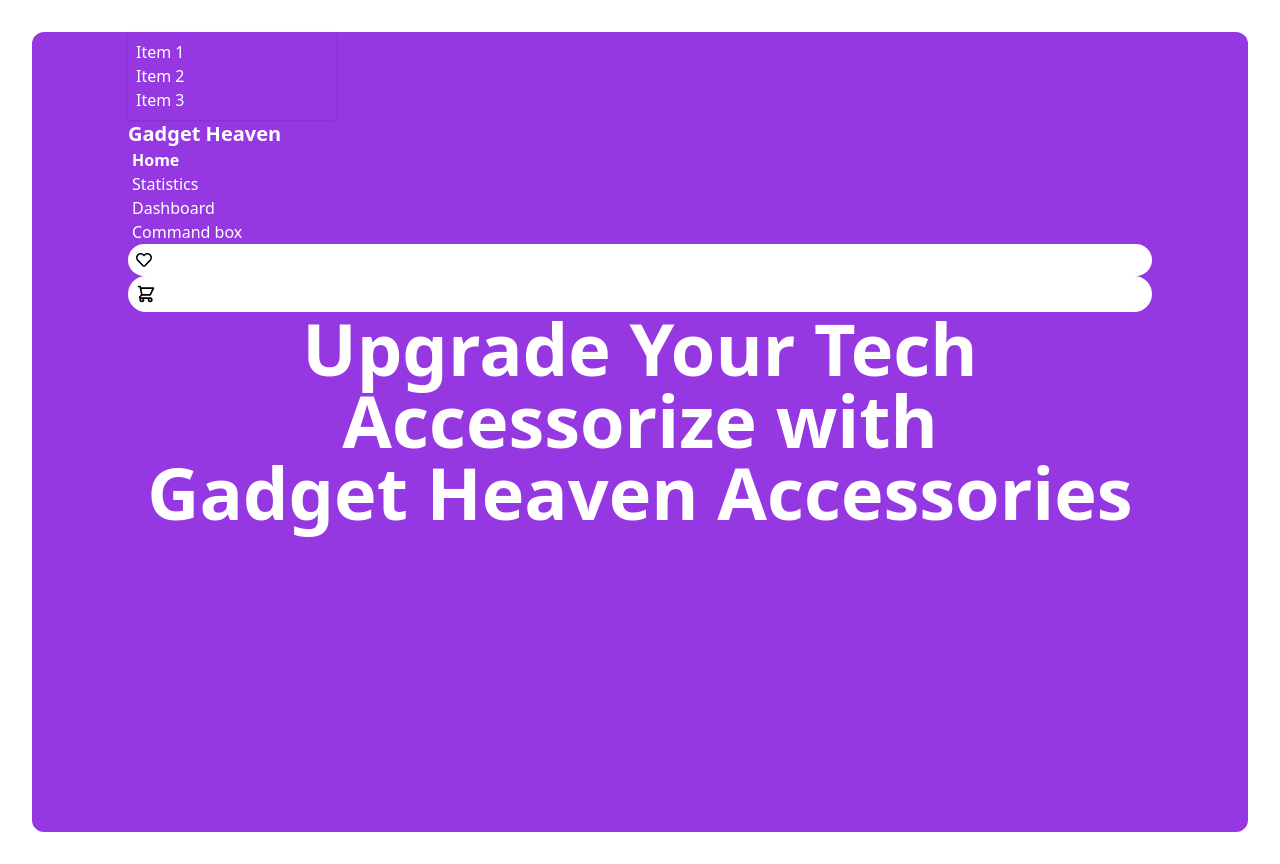
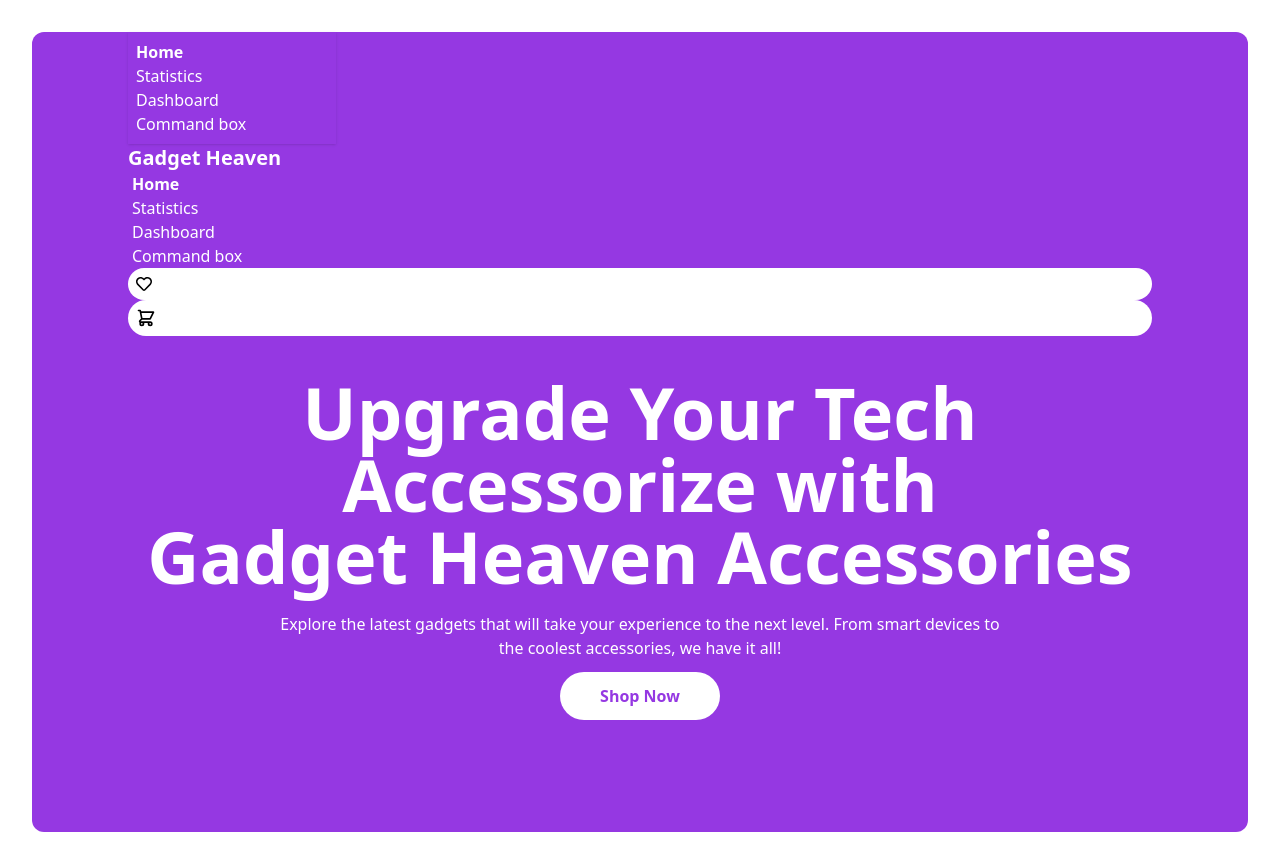
Before and after one commit to rajalishikh/gadgethaven_online_store_house, a React (Vite) app: page / in a window 1280 px wide. Built offline with nearby package versions, Linux system fonts and the light colour scheme.

Commit message:
MY Banner section design is done

```diff
--- a/src/Components/BannerSection/BannerSection.jsx
+++ b/src/Components/BannerSection/BannerSection.jsx
@@ -3,7 +3,13 @@ const BannerSection = () => {
     return (
         <div>
             <h2 className="text-[#FFFFFF] font-bold text-2xl lg:text-7xl md:text-3xl  text-center ">Upgrade Your Tech Accessorize with <br /> Gadget Heaven Accessories</h2>
+            <p className="text-[#FFFFFF] text-center mt-5">Explore the latest gadgets that will take your experience to the next level. From smart devices to <br />the coolest accessories, we have it all!</p>
 
+           <div className="flex justify-center mt-3">
+            <div>
+                 <button className="bg-white text-[#9538E2] p-3 rounded-full font-bold w-40 hover:bg-[#00000033] hover:text-white">Shop Now</button>
+            </div>
+           </div>
         </div>
     );
 };
--- a/src/Components/Navbar/Navbar.jsx
+++ b/src/Components/Navbar/Navbar.jsx
@@ -10,7 +10,7 @@ const Navbar = () => {
       <div tabIndex={0} role="button" className="btn btn-ghost lg:hidden">
         <svg
           xmlns="http://www.w3.org/2000/svg"
-          className="h-5 w-5"
+          className="h-5 w-5 "
           fill="none"
           viewBox="0 0 24 24"
           stroke="currentColor">
@@ -23,10 +23,11 @@ const Navbar = () => {
       </div>
       <ul
         tabIndex={0}
-        className="menu menu-sm dropdown-content bg-base-100 rounded-box z-[1] mt-3 w-52 p-2 shadow">
-        <li><a>Item 1</a></li>
-        <li><a>Item 2</a></li>
-        <li><a>Item 3</a></li>
+        className="menu menu-sm dropdown-content bg-[#9538E2] rounded-box z-[1] mt-3 w-52 p-2 shadow">
+        <li className="font-bold"><a>Home</a></li>
+      <li><a>Statistics</a></li>
+      <li><a>Dashboard</a></li>
+      <li><a>Command box</a></li>
       </ul>
     </div>
     <a className=" text-xl font-bold">Gadget Heaven</a>
@@ -62,7 +63,7 @@ const Navbar = () => {
   </div>
             </div>
             {/* banner section */}
-            <div>
+            <div className="mt-10">
               <BannerSection></BannerSection>
 
             </div>
```
